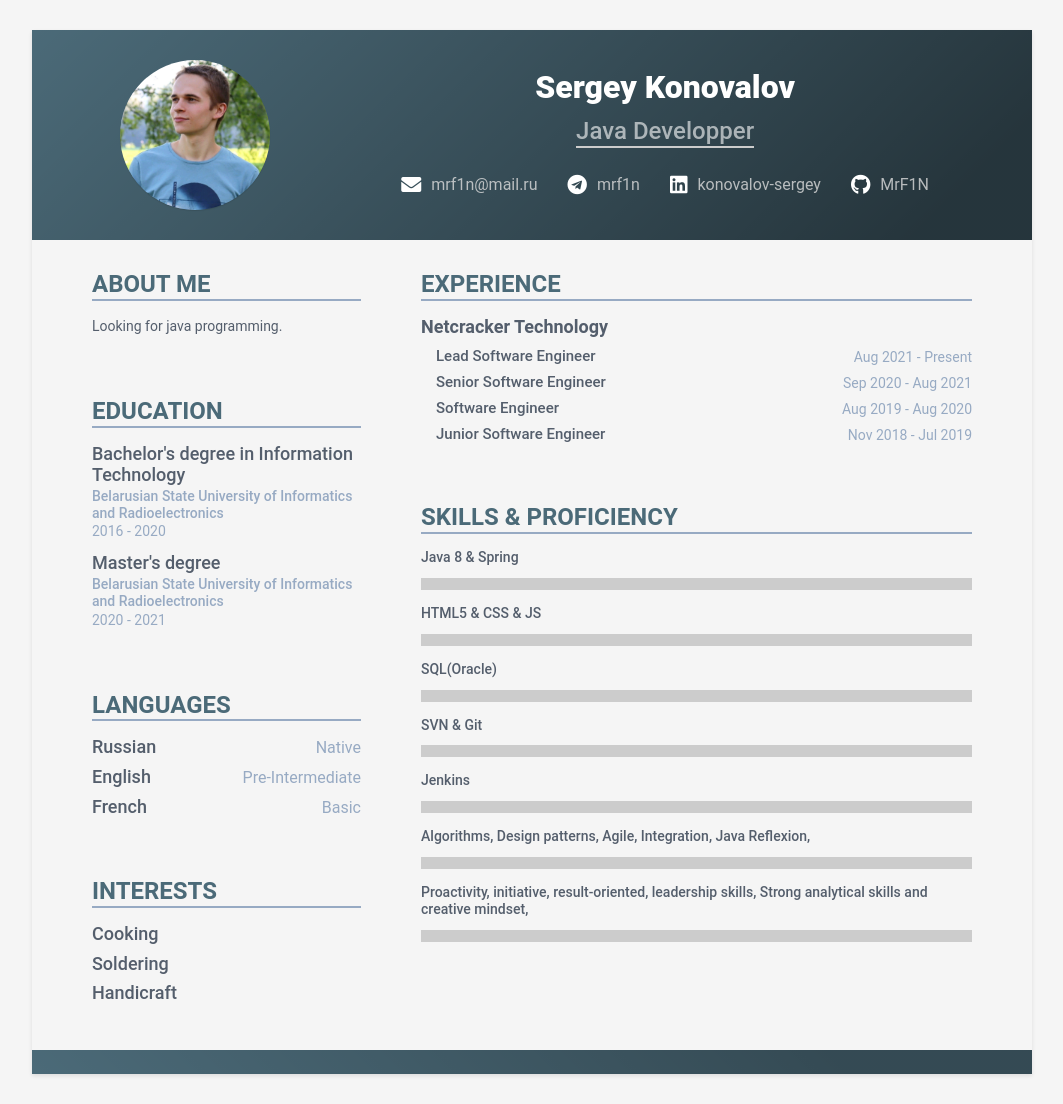
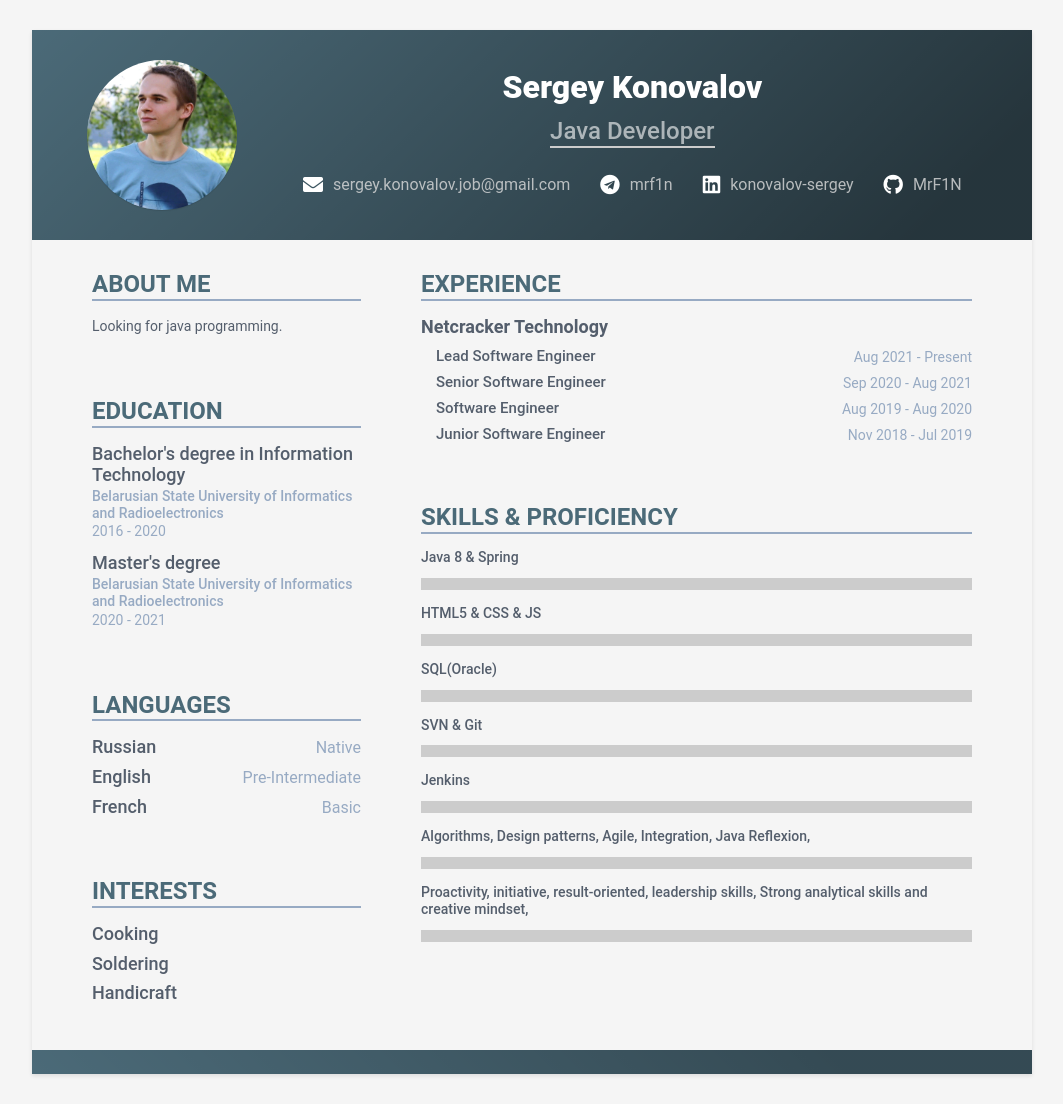
Before and after one commit to mrf1n/mrf1n.github.io, a Jekyll site: the page built from index.html, in a window 1280 px wide. Shown: the whole page, without its empty margins (108-1171 px from the left). Built offline with Jekyll 4.4.1, drawn with Linux system fonts in a browser that asks for light colours; nearby versions of some CDN libraries.

Commit message:
Typo fixing

```diff
--- a/_data/data.yml
+++ b/_data/data.yml
@@ -1,10 +1,10 @@
 header:
   name: Sergey Konovalov
-  position: Java Developper
+  position: Java Developer
   avatar: avatar.jpg
 
   # Links
-  email: mrf1n@mail.ru
+  email: sergey.konovalov.job@gmail.com
   phone:
   website:
   linkedin: konovalov-sergey
```
